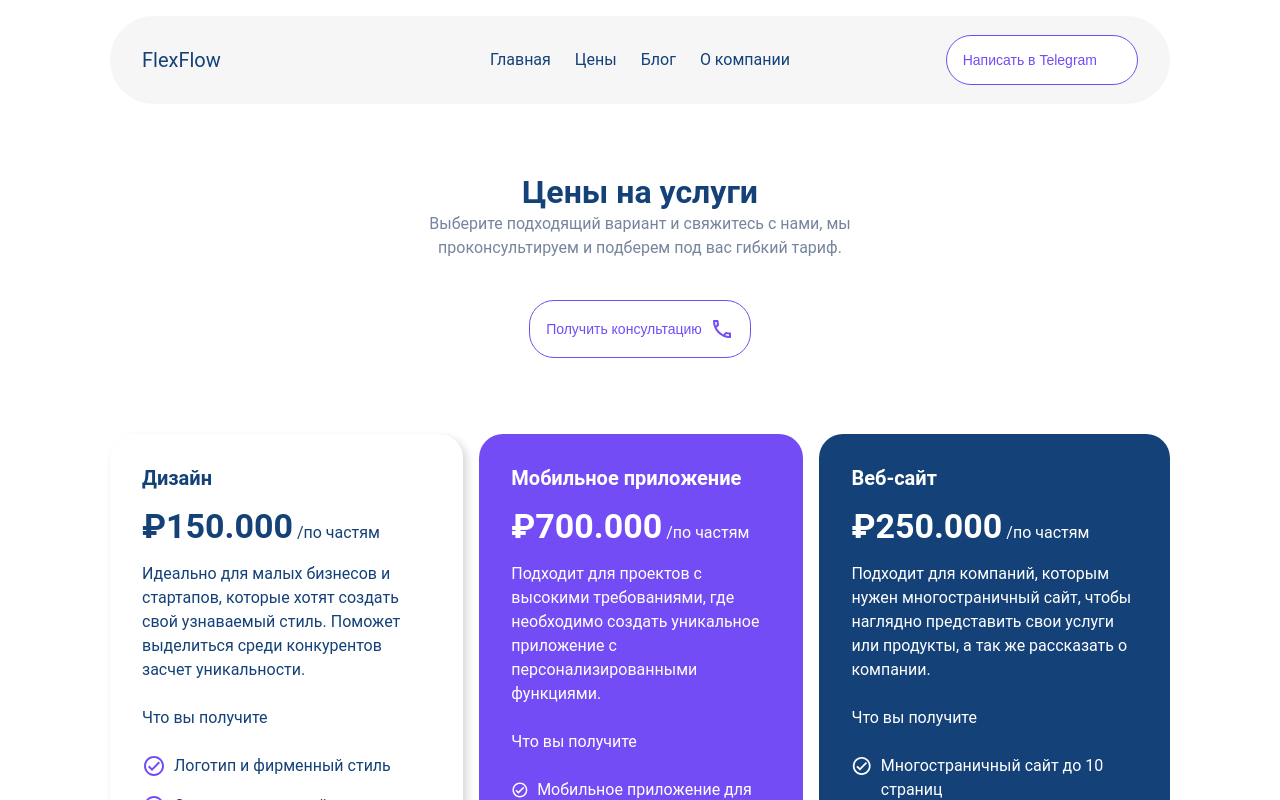
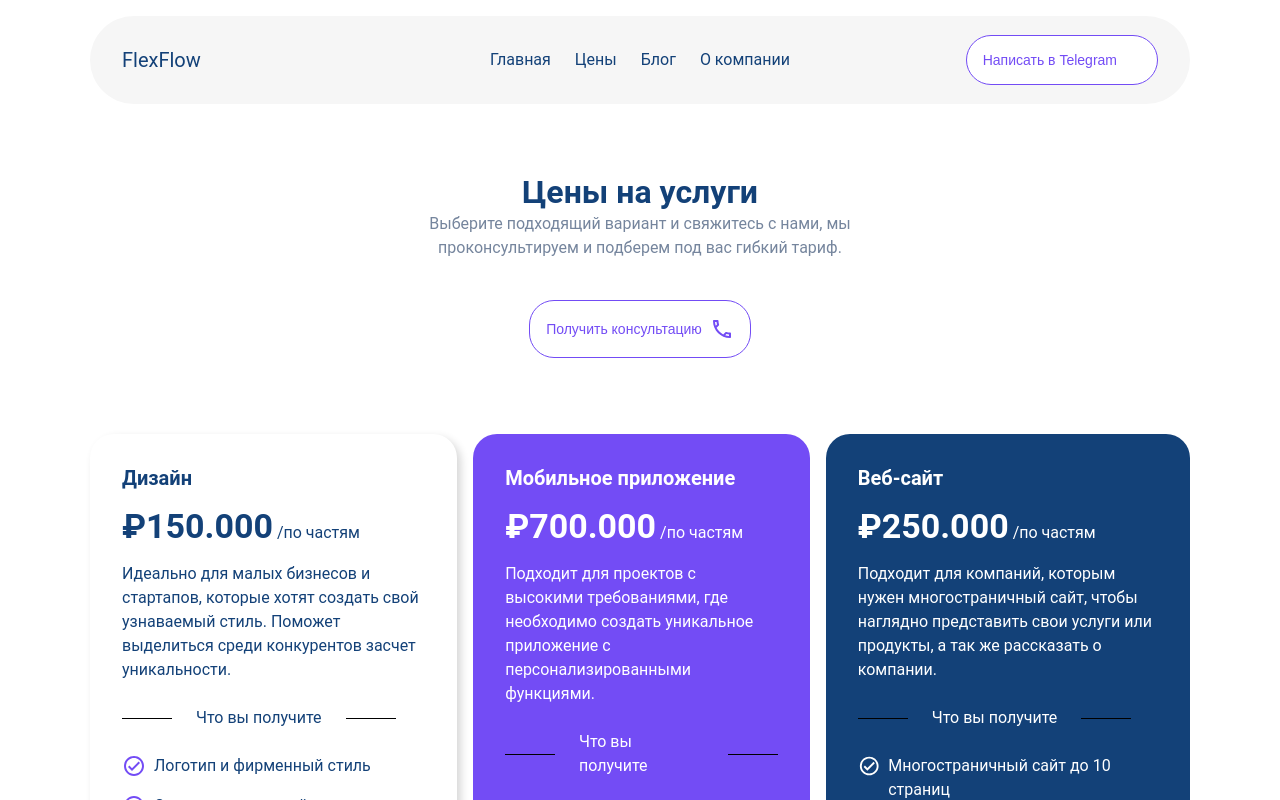
Before and after one commit to masha-masha/digital-design-company, a React (Vite) app: page /price in a window 1280 px wide. Shown: the top 800 px of the page. Built offline with nearby package versions, Linux system fonts and the light colour scheme.

Commit message:
added lines on the sides of the title with the text 'Что вы получите'

```diff
--- a/src/components/PricePageComponents/MainPricePage/MainPricePage.css
+++ b/src/components/PricePageComponents/MainPricePage/MainPricePage.css
@@ -49,9 +49,6 @@
   font-size: 16px;
 }
 
-.price-page-subtitle-wrapper {
-    padding-bottom: 24px;
-}
 
 .what-will-you-get-list li {
     display: flex;
@@ -59,6 +56,20 @@
     padding-bottom: 16px;
 }
 
+.price-page-subtitle-wrapper {
+    display: flex;
+    align-items: center;
+    gap: 24px;
+    padding-bottom: 24px;
+}
+
+.price-page-subtitle-line {
+    width: 50px;
+    height: 1px;
+    background-color: black;
+}
+
+
 @media (max-width: 670px) {
     .price-page-list {
         flex-direction: column;
--- a/src/index.css
+++ b/src/index.css
@@ -72,7 +72,7 @@ img {
 }
 
 .container {
-  max-width: 1060px;
+  max-width: 1100px;
   width: 100%;
   margin: 0 auto;
 }
```
